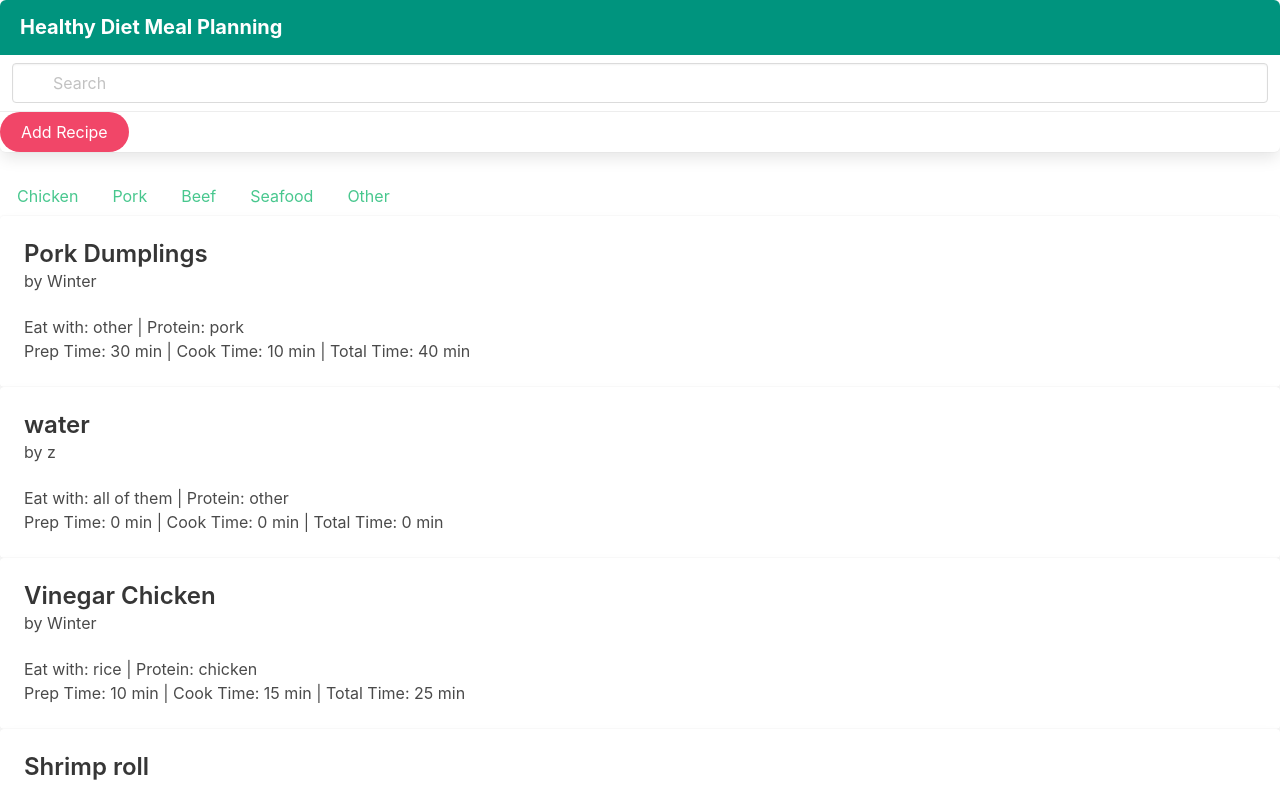
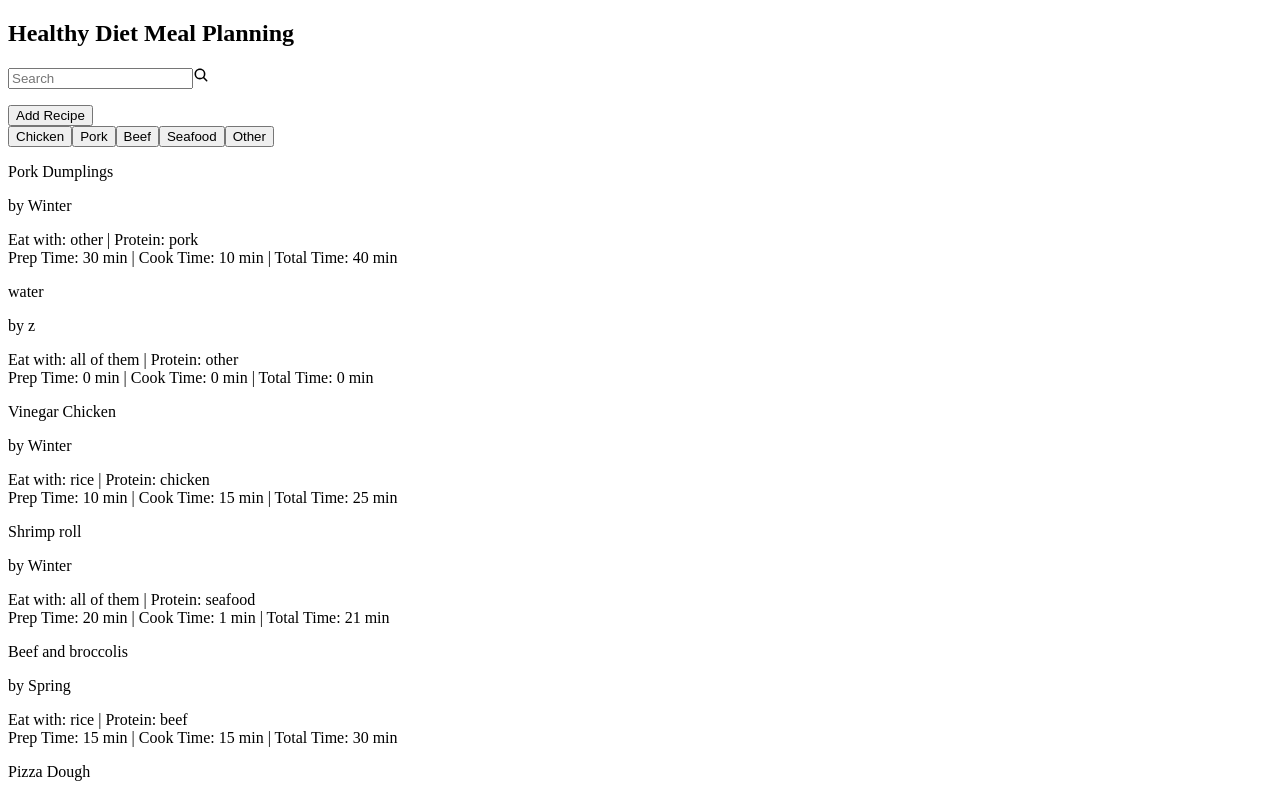
Before and after one commit to CocoTapi/PortfolioProject2, a React (Create React App) app in the folder meal_plan/: page / in a window 1280 px wide. Shown: the top 785 px of the page. Built offline with nearby package versions, Linux system fonts and the light colour scheme; data requests are answered from the project's data file.

Commit message:
removed bulma

```diff
--- a/meal_plan/package.json
+++ b/meal_plan/package.json
@@ -7,7 +7,6 @@
     "@testing-library/jest-dom": "^5.17.0",
     "@testing-library/react": "^13.4.0",
     "@testing-library/user-event": "^13.5.0",
-    "bulma": "^0.9.4",
     "json-server": "^0.17.4",
     "react": "^18.2.0",
     "react-dom": "^18.2.0",
--- a/meal_plan/src/conponents/Home.js
+++ b/meal_plan/src/conponents/Home.js
@@ -19,18 +19,18 @@ function Home () {
 
     return (
         <div>
-            <nav class="panel">
-                <p class="panel-heading has-background-primary-dark has-text-white">
+            <nav>
+                <h1>
                     Healthy Diet Meal Planning
-                </p>
-                <p>
+                </h1>
+                <div>
                     <RecipeSearch
                         onChange={handleSearchTermChange}
                         value={searchTerm}/>
-                    <button class="button is-danger is-rounded" onClick={handleClick}>
+                    <button onClick={handleClick}>
                         Add Recipe
                     </button>
-                </p>
+                </div>
             </nav>
             {isFormVisible && <RecipeForm setFormVisible={setFormVisible}/>}
             {/* {isFormVisible && <TestForm setFormVisible={setFormVisible}/>} */}
--- a/meal_plan/src/conponents/RecipeDetail.js
+++ b/meal_plan/src/conponents/RecipeDetail.js
@@ -16,7 +16,7 @@ function RecipeDetail ({ recipe }) {
                 <div>Edit Page</div>
             ] : [ */}
                 <div>
-                    <div class="content">
+                    <div>
                     <div>Ingredients</div>
                         <ul>
                             {recipe.ingredients.map((ingredient, i) => (
@@ -24,7 +24,7 @@ function RecipeDetail ({ recipe }) {
                             ))}
                         </ul>
                     </div>
-                    <div class="content">
+                    <div>
                         <div>Instructions</div>
                         <ol>
                             {recipe.instructions.map((instruction, i) => (
--- a/meal_plan/src/conponents/RecipeList.js
+++ b/meal_plan/src/conponents/RecipeList.js
@@ -23,14 +23,14 @@ function RecipeList ({ searchTerm }) {
 
     return (
         <div>
-            <p>
+            <div>
                 {/*TODO: ADD FUNCTION LATER */}
-                <button class="button is-success is-inverted">Chicken</button>
-                <button class="button is-success is-inverted">Pork</button>
-                <button class="button is-success is-inverted">Beef</button>
-                <button class="button is-success is-inverted">Seafood</button>
-                <button class="button is-success is-inverted">Other</button>
-            </p>
+                <button >Chicken</button>
+                <button >Pork</button>
+                <button >Beef</button>
+                <button >Seafood</button>
+                <button >Other</button>
+            </div>
             {content}
         </div>
     )
--- a/meal_plan/src/conponents/RecipeListItem.js
+++ b/meal_plan/src/conponents/RecipeListItem.js
@@ -11,20 +11,20 @@ function RecipeListItem ({ recipe }) {
 
     return (
         <div>
-            <div class="card">
+            <div>
                 {/* <div class="card-image">
                     <figure class="image is-4by3">
                     <img src="https://park.ajinomoto.co.jp/wp-content/uploads/2018/03/707175.jpeg" alt="Placeholder image"/>
                     </figure>
                 </div> */}
-                <div class="card-content">
-                    <div class="media">
-                        <div class="media-content">
-                            <p class="title is-4">{recipe.title}</p>
-                            <p class="subtitle is-6">by {recipe.userName}</p>
+                <div>
+                    <div>
+                        <div>
+                            <p>{recipe.title}</p>
+                            <p>by {recipe.userName}</p>
                         </div>
                     </div>
-                    <div class="content">
+                    <div>
                         <div>Eat with: {recipe.eatWith} | Protein: {recipe.protein}</div>
                         <div>Prep Time: {recipe.prepTime} min | Cook Time: {recipe.cookTime} min | Total Time: {parseInt(recipe.prepTime) + parseInt(recipe.cookTime)} min</div>
                     </div>
--- a/meal_plan/src/conponents/RecipeSearch.js
+++ b/meal_plan/src/conponents/RecipeSearch.js
@@ -1,16 +1,17 @@
+import { IoSearch } from "react-icons/io5";
+
 function RecipeSearch ({ value, onChange }) {
     return (
-        <div class="panel-block">
-            <p class="control has-icons-left">
+        <div>
+            <p>
                 <input
-                    class="input"
                     type="text"
                     placeholder="Search"
                     value={value}
                     onChange={onChange}
                 />
-                <span class="icon is-left">
-                    <i class="fas fa-search" aria-hidden="true"></i>
+                <span>
+                    <IoSearch />
                 </span>
             </p>
         </div>
--- a/meal_plan/src/index.js
+++ b/meal_plan/src/index.js
@@ -1,4 +1,3 @@
-import 'bulma/css/bulma.css';
 import './styles.css';
 import React from 'react';
 import ReactDOM from 'react-dom/client';
```
Also changed, not shown: 1 other file (tests, documents, lock files or other folders).
